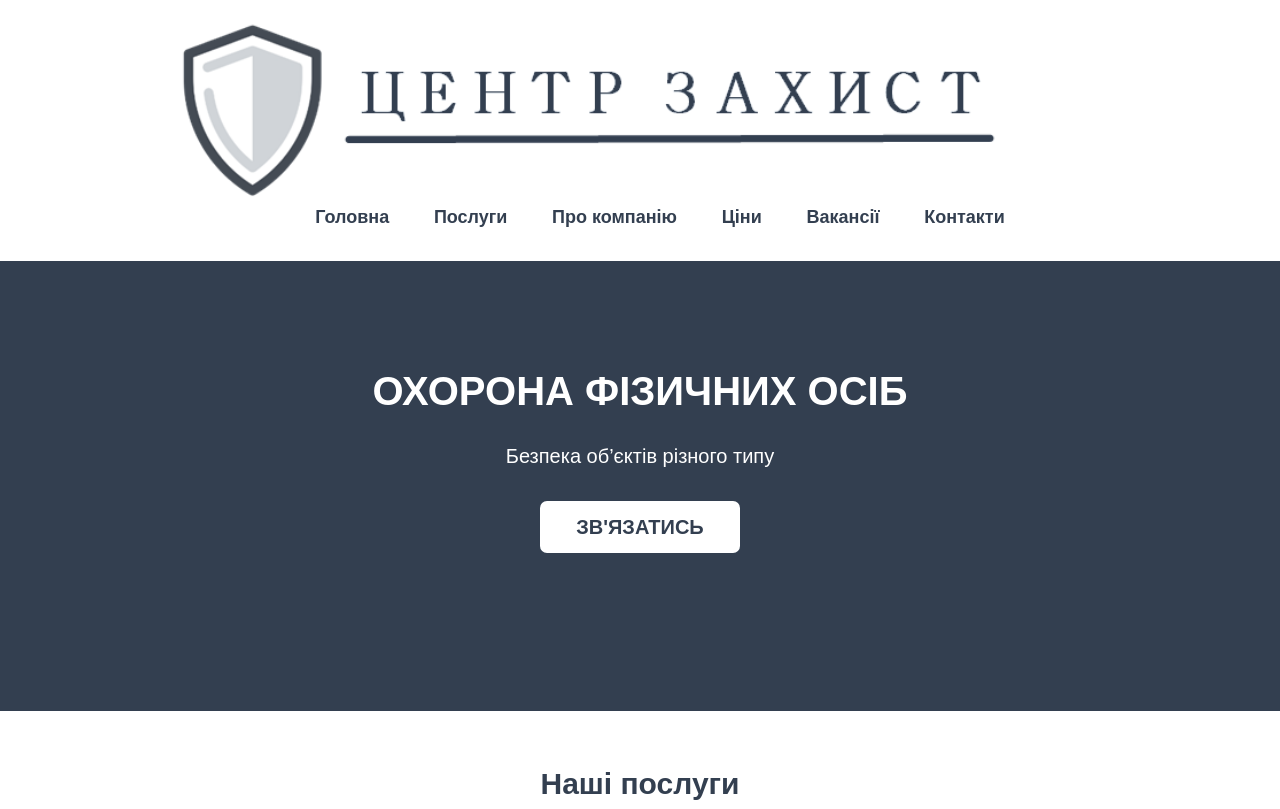
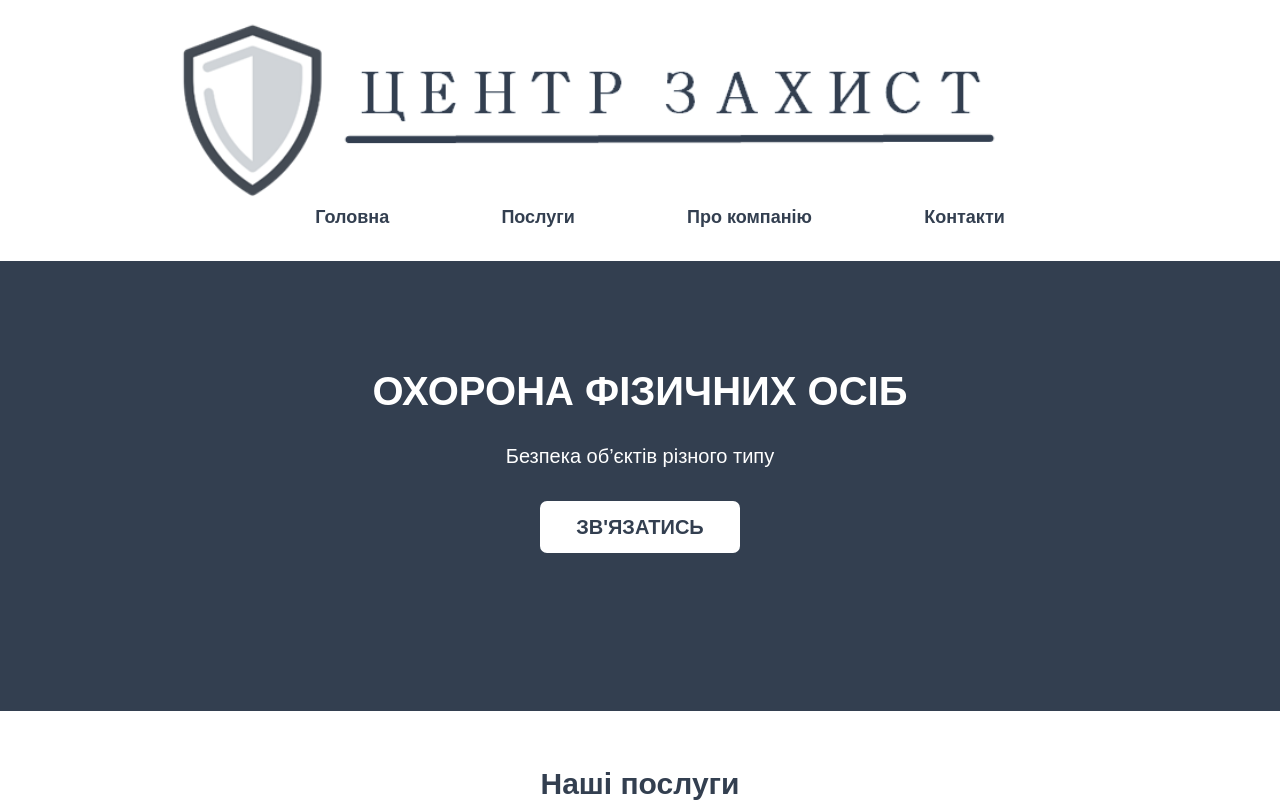
Before and after one commit to maksimsergeev97/centr-zahist, a plain HTML site: page index.html in a window 1280 px wide. Shown: the top 809 px of the page. Drawn offline with nearby package versions, Linux system fonts and the light colour scheme; a web font is replaced by a local one.

Commit message:
Update index.html

```diff
--- a/index.html
+++ b/index.html
@@ -19,8 +19,6 @@
                     <li><a  href="#">Головна</a></li>
                     <li><a  href="#">Послуги</a></li>
                     <li><a  href="#">Про компанію</a></li>
-                    <li><a  href="#">Ціни</a></li>
-                    <li><a  href="#">Вакансії</a></li>
                     <li><a  href="#">Контакти</a></li>
                 </ul>
             </nav>
```
